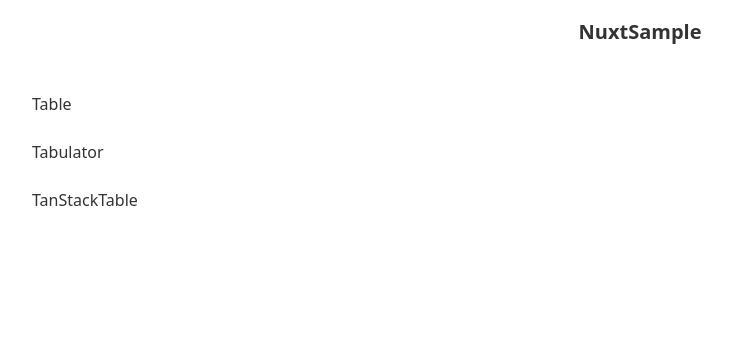
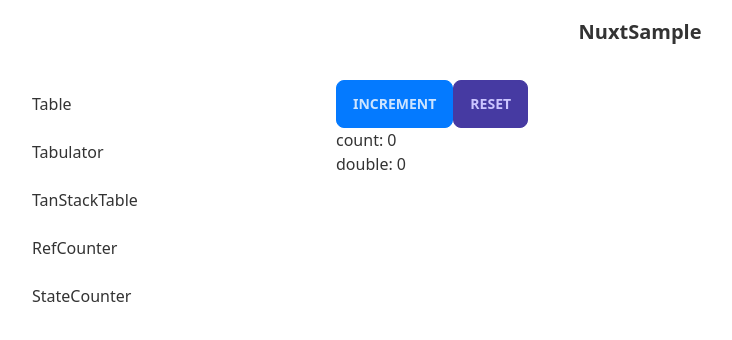
Before and after one commit to alkanoic/NuxtSample, a Nuxt app: page /ref-counter in a window 1280 px wide. Shown: the top 340 px of the page, without its empty margins (0-732 px from the left). Built offline with nearby package versions, Linux system fonts and the light colour scheme.

Commit message:
Piniaを使ったカウンターを実装。比較のためRefを使ったものも追加

```diff
--- a/nuxt.config.ts
+++ b/nuxt.config.ts
@@ -4,7 +4,10 @@ export default defineNuxtConfig({
     preset: "node",
   },
   srcDir: "src", // componentsやpagesなどのディレクトリを置く場所を指定
-  css: ["@/assets/css/main.css", "tabulator-tables/dist/css/tabulator_simple.min.css"],
+  css: [
+    "@/assets/css/main.css",
+    "tabulator-tables/dist/css/tabulator_simple.min.css",
+  ],
   postcss: {
     plugins: {
       tailwindcss: {
@@ -13,7 +16,7 @@ export default defineNuxtConfig({
       },
     },
   },
-  modules: ["@nuxtjs/tailwindcss"],
+  modules: ["@nuxtjs/tailwindcss", "@pinia/nuxt"],
   typescript: {
     tsConfig: {
       extends: "@tsconfig/strictest/tsconfig.json",
--- a/package.json
+++ b/package.json
@@ -44,10 +44,15 @@
     "typescript": "^5.0.4"
   },
   "dependencies": {
+    "@pinia/nuxt": "^0.4.8",
     "@tanstack/vue-table": "^8.8.5",
     "daisyui": "^2.51.5",
+    "pinia": "^2.0.34",
     "tabulator-tables": "^5.4.4",
     "vee-validate": "^4.8.4",
     "yup": "^1.1.0"
+  },
+  "overrides": {
+    "vue": "latest"
   }
 }
--- a/src/components/NavbarMenu.vue
+++ b/src/components/NavbarMenu.vue
@@ -54,6 +54,16 @@
               >TanStackTable</NuxtLink
             >
           </li>
+          <li>
+            <NuxtLink to="/ref-counter" @click="closeDrawer"
+              >RefCounter</NuxtLink
+            >
+          </li>
+          <li>
+            <NuxtLink to="/state-counter" @click="closeDrawer"
+              >StateCounter</NuxtLink
+            >
+          </li>
         </ul>
       </div>
     </div>
--- /dev/null
+++ b/src/pages/ref-counter.vue
@@ -0,0 +1,25 @@
+<template>
+  <div>
+    <div>
+      <button class="btn-primary btn" @click="increment()">increment</button>
+      <button class="btn-secondary btn" @click="reset()">reset</button>
+    </div>
+    <div>count: {{ counter }}</div>
+    <div>double: {{ double }}</div>
+  </div>
+</template>
+
+<script setup lang="ts">
+  const counter = ref(0);
+  const double = ref(0);
+
+  function increment() {
+    counter.value += 1;
+    double.value += 2;
+  }
+
+  function reset() {
+    counter.value = 0;
+    double.value = 0;
+  }
+</script>
--- /dev/null
+++ b/src/pages/state-counter.vue
@@ -0,0 +1,28 @@
+<template>
+  <div>
+    <div>
+      <button class="btn-primary btn" @click="increment()">increment</button>
+      <button class="btn-secondary btn" @click="reset()">reset</button>
+    </div>
+    <div>count: {{ counterStore.count }}</div>
+    <div>double: {{ counterStore.double }}</div>
+  </div>
+</template>
+
+<script lang="ts" setup>
+  import { useCounterStore } from "@/store/counter";
+  /** store */
+  const counterStore = useCounterStore();
+  /**
+   * increment実行
+   */
+  function increment() {
+    counterStore.increment();
+  }
+  /**
+   * storeの状態をリセット
+   */
+  function reset() {
+    counterStore.$reset();
+  }
+</script>
--- /dev/null
+++ b/src/store/counter.ts
@@ -0,0 +1,21 @@
+import { defineStore } from "pinia";
+
+/** counterストア */
+export const useCounterStore = defineStore("counter", {
+  state: () => ({
+    /** 件数 */
+    count: 0,
+  }),
+  getters: {
+    /** countを2倍 */
+    double: (state) => state.count * 2,
+  },
+  actions: {
+    /**
+     * countに1を加算
+     */
+    increment() {
+      this.count++;
+    },
+  },
+});
```
Also changed, not shown: 1 other file (tests, documents, lock files or other folders).
